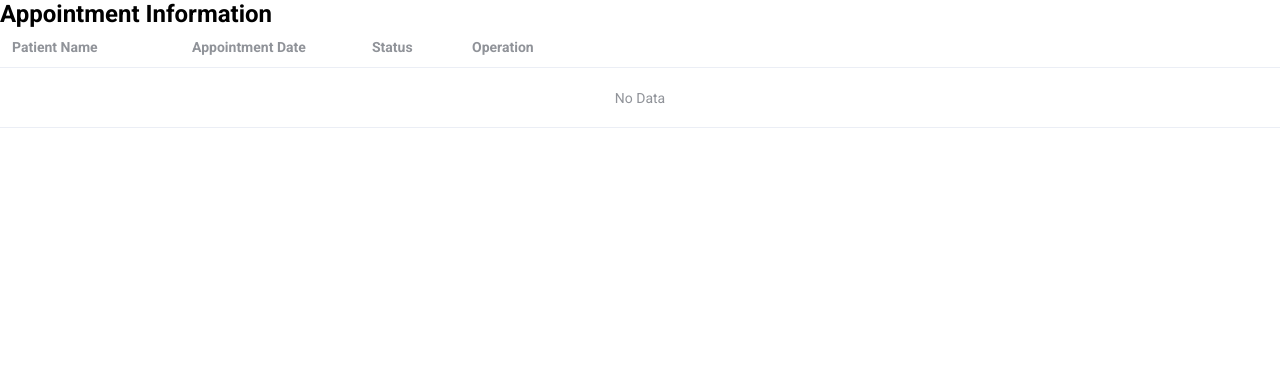
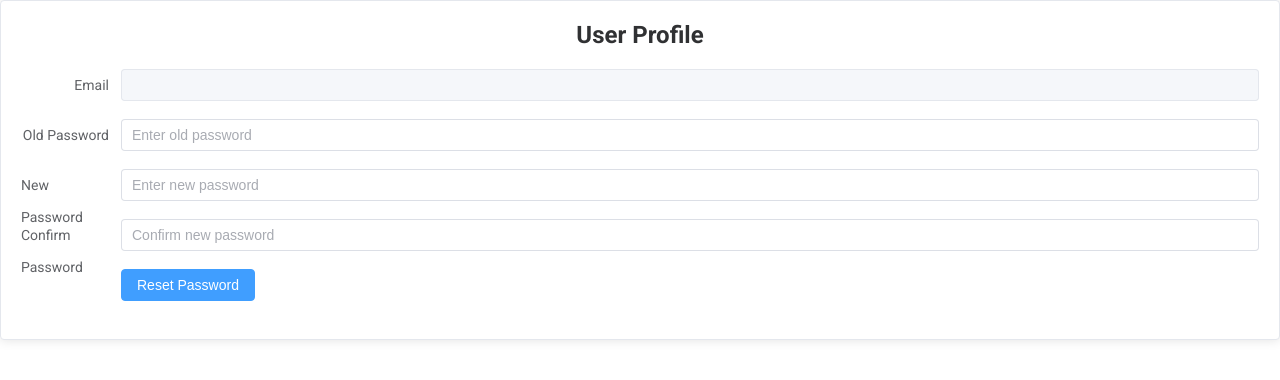
Before and after one commit to preyjk/Double-II, a Vue app in the folder frontend/: page /profile in a window 1280 px wide. Shown: the top 380 px of the page. Built offline with nearby package versions, Linux system fonts and the light colour scheme; what @fawmi/vue-google-maps would draw is missing.

Commit message:
feat: reset password

```diff
--- a/frontend/src/api/modules/user.js
+++ b/frontend/src/api/modules/user.js
@@ -88,3 +88,22 @@ export const resetPassword = async (token, newPassword) => {
     throw new Error(errorMessage);
   }
 };
+export const changePassword = async (email, oldPassword, newPassword) => {
+  try {
+    const res = await request({
+      url: "/public/auth/change-password",
+      method: "post",
+      data: { email, oldPassword, newPassword },
+    });
+
+    console.log("Password changed successfully.");
+    return res.data;
+  } catch (error) {
+    const errorMessage = error.response?.data?.message || error.message || "Password reset failed";
+    console.error("Error while changing password:", {
+      message: errorMessage,
+      error: error,
+    });
+    throw new Error(errorMessage);
+  }
+};
--- a/frontend/src/components/patients/AvatarComponent.vue
+++ b/frontend/src/components/patients/AvatarComponent.vue
@@ -3,6 +3,7 @@
     <img :src="avatarSrc" alt="User Avatar" class="avatar" />
     <div v-if="dropdownVisible" class="dropdown-menu" ref="dropdownMenu">
       <ul>
+        <li @click="goToProfile">My Profile</li>
         <li @click="viewBookings">My Bookings</li>
         <li @click="logout">Logout</li>
       </ul>
--- a/frontend/src/components/patients/LoginComponent.vue
+++ b/frontend/src/components/patients/LoginComponent.vue
@@ -115,9 +115,10 @@ export default {
             localStorage.setItem("authToken", token);
             this.showModal = false;
             this.showSign = false;
+            this.showAvatar = true;
+            this.$store.commit('SET_EMAIL', this.email);
             this.email = "";
             this.password = "";
-            this.showAvatar = true;
           })
           .catch((error) => {
             console.error("Login failed:", error);
--- a/frontend/src/pages/patients/PersonalProfilePage.vue
+++ b/frontend/src/pages/patients/PersonalProfilePage.vue
@@ -1,65 +1,88 @@
 <template>
-  <div>
-    <h2>Appointment Information</h2>
-    <el-table :data="appointments" style="width: 100%">
-      <el-table-column prop="firstName" label="Patient Name" width="180" />
-      <el-table-column prop="dob" label="Appointment Date" width="180" />
-      <el-table-column prop="status" label="Status" width="100" />
-      <el-table-column label="Operation">
-        <template #default="scope">
-          <el-button size="mini" @click="viewDetails(scope.row)"
-            >Details</el-button
-          >
-          <el-button
-            size="mini"
-            type="primary"
-            @click="changeAppointment(scope.row)"
-            >Change</el-button
-          >
-          <el-button
-            size="mini"
-            type="danger"
-            @click="cancelAppointment(scope.row)"
-            >Cancel</el-button
-          >
-        </template>
-      </el-table-column>
-    </el-table>
-  </div>
+  <el-card>
+    <div class="profile-header">
+      <h2>User Profile</h2>
+    </div>
+    <el-form :model="profileForm" ref="profileFormRef" label-width="100px">
+      <el-form-item label="Email">
+        <el-input v-model="profileForm.email" disabled></el-input>
+      </el-form-item>
+
+      <el-form-item label="Old Password">
+        <el-input v-model="profileForm.oldPassword" type="password" placeholder="Enter old password"></el-input>
+      </el-form-item>
+
+      <el-form-item label="New Password">
+        <el-input v-model="profileForm.newPassword" type="password" placeholder="Enter new password"></el-input>
+      </el-form-item>
+
+      <el-form-item label="Confirm Password">
+        <el-input v-model="profileForm.confirmPassword" type="password" placeholder="Confirm new password"></el-input>
+      </el-form-item>
+
+      <el-form-item>
+        <el-button type="primary" @click="resetPassword">Reset Password</el-button>
+      </el-form-item>
+    </el-form>
+
+    <el-dialog title="Success" :visible.sync="isDialogVisible">
+      <p>Password reset successfully!</p>
+      <span slot="footer" class="dialog-footer">
+        <el-button type="primary" @click="isDialogVisible = false">OK</el-button>
+      </span>
+    </el-dialog>
+  </el-card>
 </template>
 
 <script>
-import { getAppointments } from "@/api/modules/appointment.js";
+import { ref, onMounted } from "vue";
+import { useStore } from "vuex";
+import { changePassword } from "@/api/modules/user.js";
 
 export default {
-  name: "AppointmentList",
-  data() {
+  setup() {
+    const store = useStore();
+    const profileForm = ref({
+      email: "",
+      oldPassword: "",
+      newPassword: "",
+      confirmPassword: "",
+    });
+
+    const profileFormRef = ref(null);
+    const isDialogVisible = ref(false);
+
+    const resetPassword = () => {
+      if (profileForm.value.newPassword === profileForm.value.confirmPassword) {
+        changePassword(profileForm.value.email, profileForm.value.oldPassword, profileForm.value.newPassword)
+          .then(() => {
+            isDialogVisible.value = true;
+          })
+          .catch((error) => {
+            alert("Failed to reset password: " + error.message);
+          });
+      } else {
+        alert("Passwords do not match!");
+      }
+    };
+
+    onMounted(() => {
+      profileForm.value.email = store.state.email || localStorage.getItem("userEmail");
+    });
+
     return {
-      appointments: [],
+      profileForm,
+      profileFormRef,
+      resetPassword,
+      isDialogVisible,
     };
-  },
-  methods: {
-    viewDetails(appointment) {
-      console.log("Viewing details for:", appointment);
-    },
-    changeAppointment(appointment) {
-      console.log("Changing appointment:", appointment);
-    },
-    cancelAppointment(appointment) {
-      console.log("Canceling appointment:", appointment);
-    },
-    async fetchAppointments() {
-      try {
-        const data = await getAppointments();
-        this.appointments = data;
-        console.log("Appointments loaded:", this.appointments);
-      } catch (error) {
-        console.error("Error loading appointments:", error);
-      }
-    },
-  },
-  mounted() {
-    this.fetchAppointments();
   },
 };
 </script>
+
+<style scoped>
+.profile-header {
+  text-align: center;
+  margin-bottom: 20px;
+}
+</style>
--- a/frontend/src/store/index.js
+++ b/frontend/src/store/index.js
@@ -1,10 +1,11 @@
 import { createStore } from "vuex";
-import { makeAppointment,getAppointments } from "@/api/modules/appointment.js";
+import { makeAppointment, getAppointments } from "@/api/modules/appointment.js";
 
 export default createStore({
   state: {
     bookings: [],
-    tempBooking:{}
+    tempBooking: {},
+    email: localStorage.getItem("email") || "",
   },
   mutations: {
     ADD_BOOKING(state, booking) {
@@ -21,6 +22,10 @@ export default createStore({
     },
     set_tempBooking(state, tempBooking) {
       state.tempBooking = tempBooking;
+    },
+    SET_EMAIL(state, email) {
+      state.email = email;
+      localStorage.setItem("email", email);
     },
   },
   actions: {
@@ -75,5 +80,4 @@ export default createStore({
       commit("CLEAR_BOOKINGS");
     },
   },
-
 });
```
